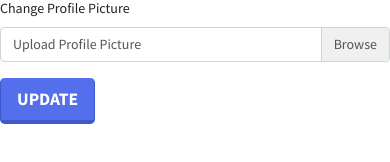
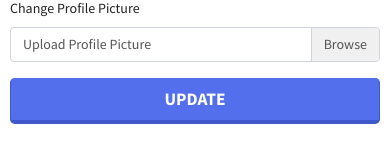
Before and after one commit to Foluwa/sandboxcommerce, a React (Create React App) app in the folder frontend/: page /profile in a window 390 px wide. Shown: the part 592-754 px from the top of the page. Built offline with nearby package versions, Linux system fonts and the light colour scheme; sample sign-in values are in the browser's storage.

Commit message:
Made table responsive

```diff
--- a/frontend/src/screens/Dashboard/Dashboard.jsx
+++ b/frontend/src/screens/Dashboard/Dashboard.jsx
@@ -29,9 +29,12 @@ const Dashboard = ({ history }) => {
 
   return (
     <MainScreen title={`Welcome ${userInfo && userInfo.name}..`}>
+      <div className="container" style={{margin: '10px'}}>
+
       {error && <ErrorMessage variant="danger">{error}</ErrorMessage>}
       {loading === true ? <Loading /> :
-        <Table>
+      <div class="table-responsive">
+        <Table class="table">
           <thead class="thead-dark" >
             <tr>
               <th>#</th>
@@ -47,7 +50,11 @@ const Dashboard = ({ history }) => {
             }
             )}
           </tbody>
-        </Table>}
+        </Table>
+        </div>
+        }
+
+      </div>
     </MainScreen>
   );
 }
--- a/frontend/src/screens/ProfileScreen/ProfileScreen.js
+++ b/frontend/src/screens/ProfileScreen/ProfileScreen.js
@@ -65,7 +65,7 @@ const ProfileScreen = ({ history }) => {
 
   return (
     <MainScreen title="EDIT PROFILE">
-      <div>
+      <div style={{margin: '10px'}}>
         <Row className="profileContainer">
           <Col md={6}>
             <Form onSubmit={submitHandler}>
@@ -134,7 +134,7 @@ const ProfileScreen = ({ history }) => {
                   custom
                 />
               </Form.Group>
-              <Button type="submit" className="btn-lg" varient="primary">
+              <Button type="submit" className="btn-lg btn-block" varient="primary">
                 Update
               </Button>
             </Form>
```
